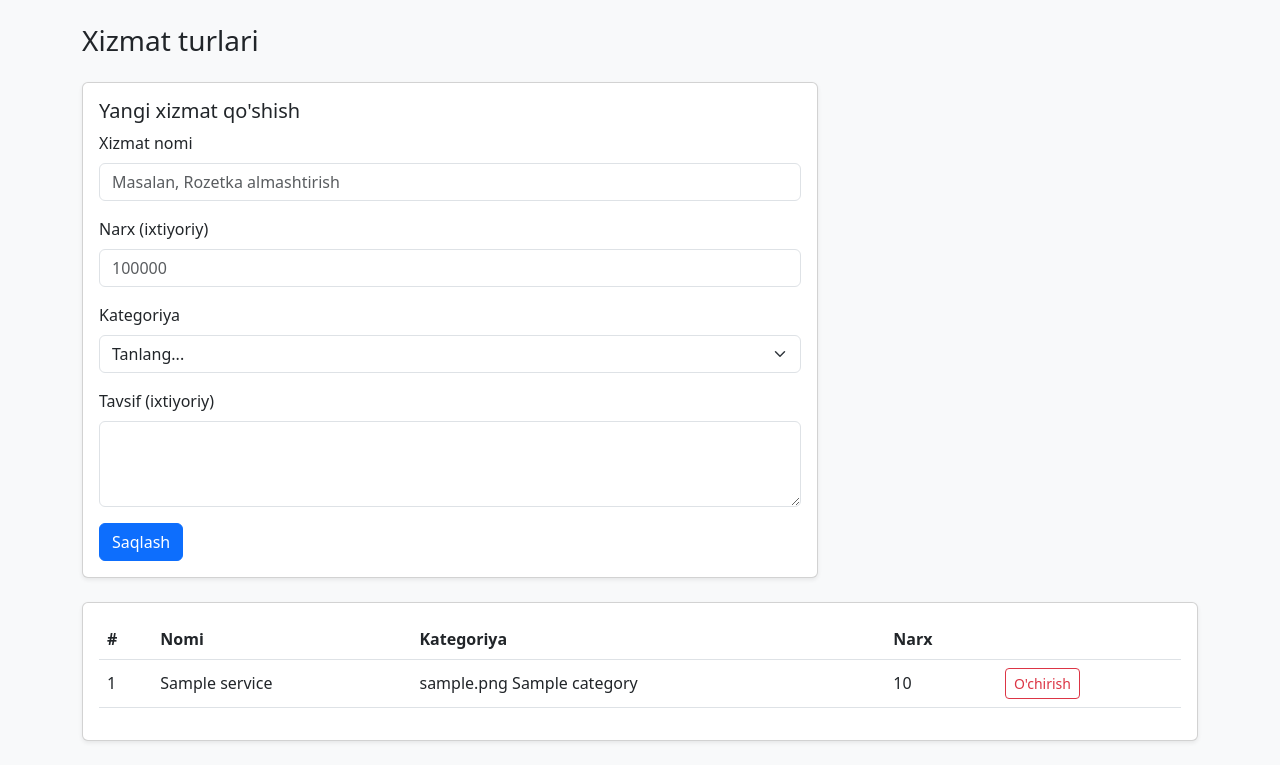
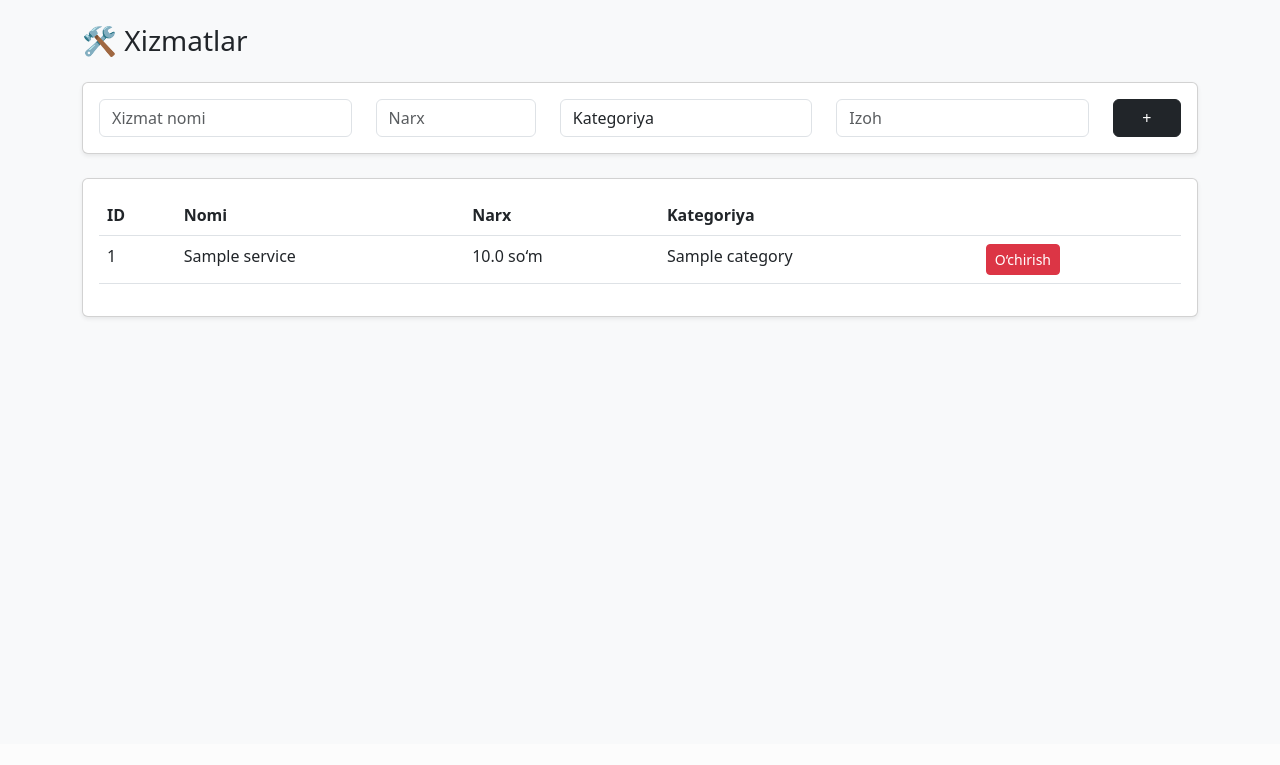
Before and after one commit to Mirfayziev/Xizmat_Korsatish, a Flask app: page /admin/services in a window 1280 px wide. Shown: the part 56-821 px from the top of the page. After the commit the page ends 375 px from the top, so only its background shows below. Run offline with Flask 3, Linux system fonts and the light colour scheme; the visitor is signed in with stand-in values (Sample User, id 1); tables that the repository leaves empty hold one stand-in row (values such as "Sample post").

Commit message:
Update services.html

```diff
--- a/templates/services.html
+++ b/templates/services.html
@@ -1,77 +1,73 @@
 {% extends "base.html" %}
 {% block content %}
-<div class="d-flex justify-content-between align-items-center mb-3">
-  <h3>Xizmat turlari</h3>
+
+<h3 class="mb-4">🛠 Xizmatlar</h3>
+
+<div class="card shadow-sm mb-4">
+    <div class="card-body">
+
+        <form method="POST" action="/admin/services/add">
+            <div class="row">
+
+                <div class="col-md-3">
+                    <input name="name" class="form-control" placeholder="Xizmat nomi" required>
                 </div>
 
-<div class="row mb-4">
-  <div class="col-md-8">
-    <div class="card shadow-sm">
-      <div class="card-body">
-        <h5 class="card-title">Yangi xizmat qo'shish</h5>
-        <form method="post" action="{{ url_for('admin_add_service') }}">
-          <div class="mb-3">
-            <label class="form-label">Xizmat nomi</label>
-            <input type="text" name="name" class="form-control" required placeholder="Masalan, Rozetka almashtirish">
+                <div class="col-md-2">
+                    <input name="price" class="form-control" placeholder="Narx">
                 </div>
-          <div class="mb-3">
-            <label class="form-label">Narx (ixtiyoriy)</label>
-            <input type="number" step="0.01" name="price" class="form-control" placeholder="100000">
-          </div>
-          <div class="mb-3">
-            <label class="form-label">Kategoriya</label>
-            <select name="category_id" class="form-select" required>
-              <option value="">Tanlang...</option>
+
+                <div class="col-md-3">
+                    <select name="category_id" class="form-control" required>
+                        <option value="">Kategoriya</option>
                         {% for c in categories %}
-              <option value="{{ c.id }}">{{ c.icon }} {{ c.name }}</option>
+                        <option value="{{ c.id }}">{{ c.name }}</option>
                         {% endfor %}
                     </select>
                 </div>
-          <div class="mb-3">
-            <label class="form-label">Tavsif (ixtiyoriy)</label>
-            <textarea name="description" class="form-control" rows="3"></textarea>
+
+                <div class="col-md-3">
+                    <input name="description" class="form-control" placeholder="Izoh">
                 </div>
-          <button type="submit" class="btn btn-primary">Saqlash</button>
+
+                <div class="col-md-1">
+                    <button class="btn btn-dark w-100">+</button>
+                </div>
+
+            </div>
         </form>
-      </div>
-    </div>
+
     </div>
 </div>
 
 <div class="card shadow-sm">
-  <div class="card-body table-responsive">
-    <table class="table align-middle">
-      <thead>
+    <div class="card-body">
+
+        <table class="table">
             <tr>
-        <th>#</th>
+                <th>ID</th>
                 <th>Nomi</th>
+                <th>Narx</th>
                 <th>Kategoriya</th>
-        <th>Narx</th>
                 <th></th>
             </tr>
-      </thead>
-      <tbody>
+
             {% for s in services %}
             <tr>
                 <td>{{ s.id }}</td>
                 <td>{{ s.name }}</td>
-        <td>{{ s.category.icon }} {{ s.category.name }}</td>
+                <td>{{ s.price }} so‘m</td>
+                <td>{{ s.category.name }}</td>
                 <td>
-          {% if s.price is not none %}
-            {{ "%.0f"|format(s.price) }}
-          {% else %}
-            -
-          {% endif %}
-        </td>
-        <td>
-          <form method="post" action="{{ url_for('admin_delete_service', srv_id=s.id) }}" onsubmit="return confirm('O‘chirasizmi?');">
-            <button class="btn btn-sm btn-outline-danger">O'chirish</button>
+                    <form method="POST" action="/admin/services/{{ s.id }}/delete">
+                        <button class="btn btn-sm btn-danger">O‘chirish</button>
                     </form>
                 </td>
             </tr>
             {% endfor %}
-      </tbody>
         </table>
+
     </div>
 </div>
+
 {% endblock %}
```
Lines whose indentation alone changed are shown as unchanged.
